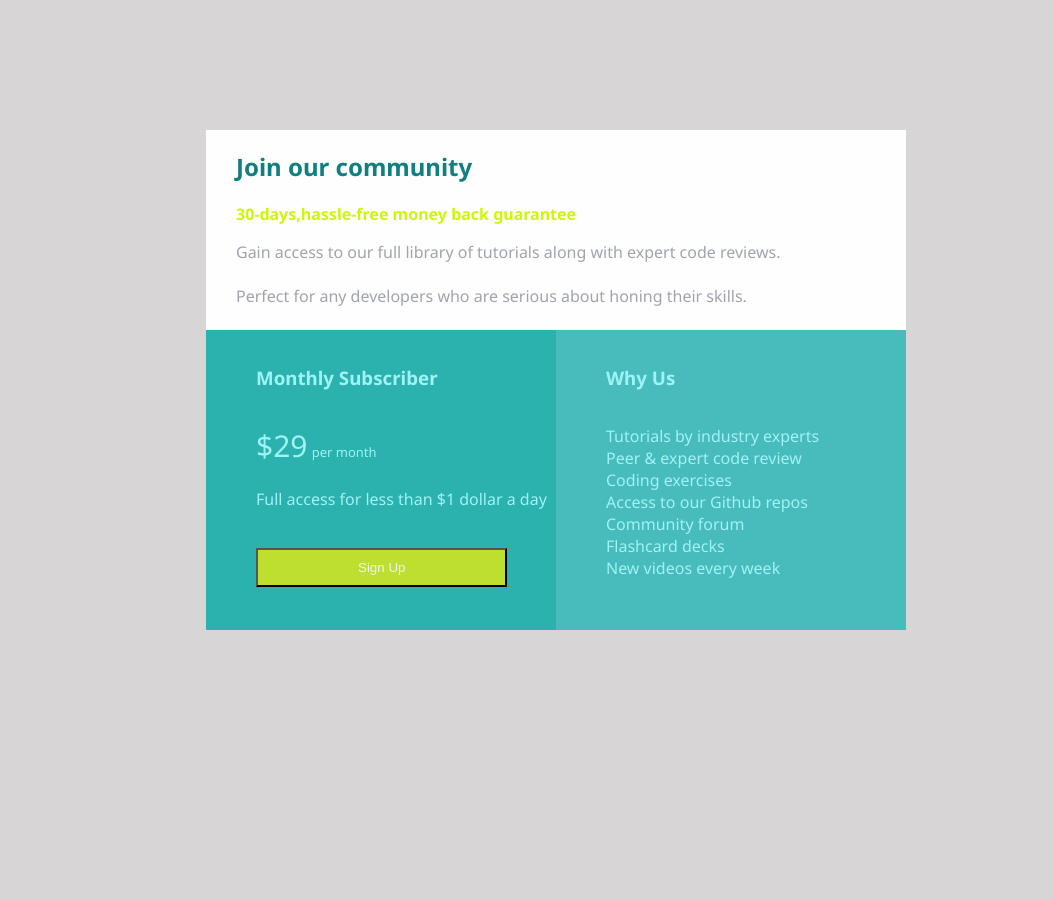
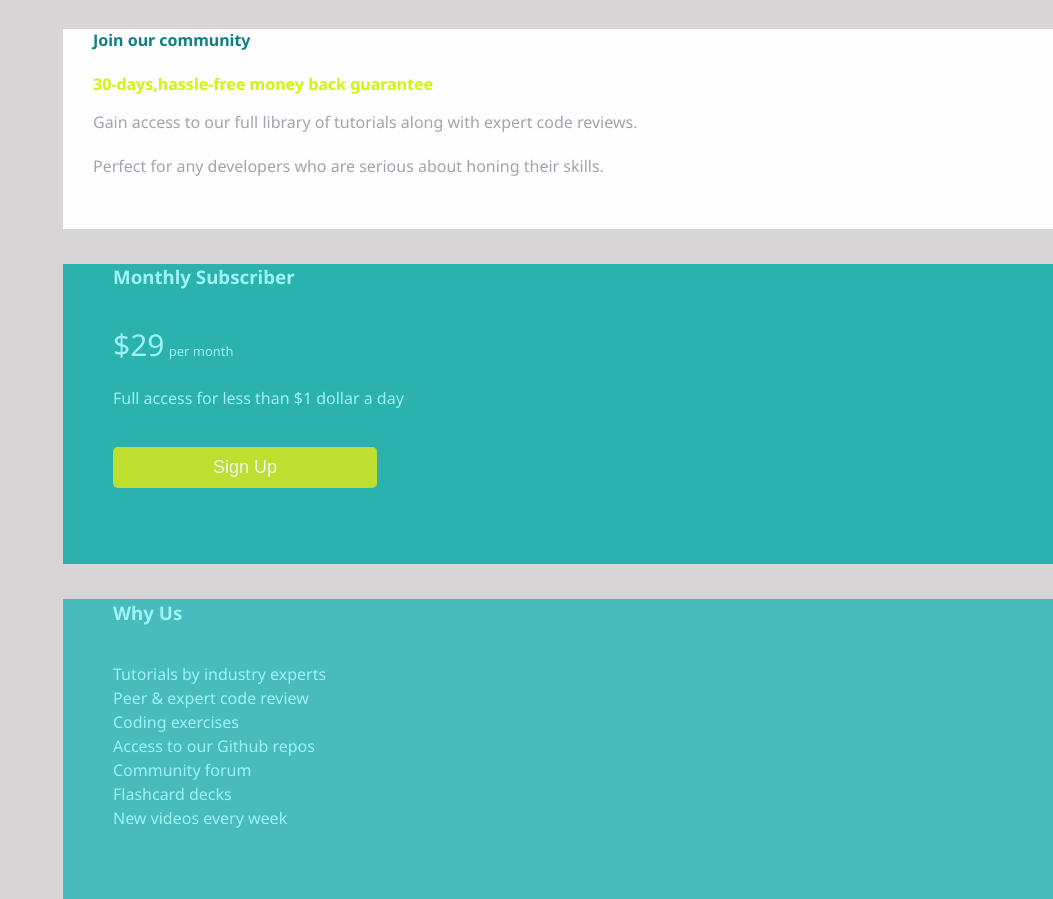
Before and after one commit to oladkenny/flex-clone, a plain HTML site: page index.html in a window 1280 px wide. Shown: the whole page, without its empty margins (227-1280 px from the left). Before the commit the page ends 800 px from the top, so only its background shows below. Drawn offline with Linux system fonts and the light colour scheme.

Commit message:
minor changes

```diff
--- a/index.html
+++ b/index.html
@@ -8,11 +8,16 @@
     <link rel="stylesheet" href="styles.css">
     <link rel="preconnect" href="https://fonts.googleapis.com">
     <link rel="preconnect" href="https://fonts.gstatic.com" crossorigin>
-<link href="https://fonts.googleapis.com/css2?family=Noto+Sans:ital,wght@0,100..900;1,100..900&display=swap" rel="stylesheet">
+    <link href="https://fonts.googleapis.com/css2?family=Noto+Sans:ital,wght@0,100..900;1,100..900&display=swap"
+        rel="stylesheet">
 </head>
 
 <body>
+    <article class="container">
+
         <section>
+
+            <article class="centered-aricle">
 
                 <div id="first-div">
                     <h1 class="top-div">Join our community</h1>
@@ -31,7 +36,8 @@
                 <div id="second-div" class="bottom-divs">
                     <h3 class="bottom-div-content">Monthly Subscriber</h3>
 
-            <p class="bottom-div-content"><span id="first-span">$29</span> <span id="second-span">per month</span>
+                    <p class="bottom-div-content"><span id="first-span">$29</span> <span id="second-span">per
+                            month</span>
                         <br>
                         <br>
                         Full access for less than $1 dollar a day
@@ -62,7 +68,11 @@
                     </p>
                 </div>
 
+            </article>
+
         </section>
+
+    </article>
 </body>
 
 </html>
--- a/styles.css
+++ b/styles.css
@@ -2,8 +2,7 @@
 section {
     width: 700px;
     height: 500px;
-    margin-top: 130px;
-    margin-left: 425px;
+    margin: auto;
     display: flex;
     flex-direction: row;
     flex-wrap: wrap;
@@ -11,7 +10,6 @@ section {
     font-optical-sizing: auto;
     font-weight: weight;
     font-style: normal;
-
 }
 
 /* body part */
@@ -20,10 +18,6 @@ body {
 }
 
 /* div parts */
-div {
-    width: 300px;
-    height: 150px;
-}
 
 div:nth-of-type(1) {
     width: 1000px;
@@ -55,6 +49,7 @@ div:nth-of-type(1) {
 
 #third-div {
     background-color: #48bbbc;
+    line-height:1.5;
 }
 
 .bottom-div-content {
@@ -65,10 +60,13 @@ div:nth-of-type(1) {
 
 /* button part */
 button {
+    font-size: large;
     padding: 10px 100px;
     margin-left: 50px;
     background-color: #bedf30;
     color: #f0f4f4;
+   border:#bedf30;
+    border-radius: 5px;
 }
 
 /* heading part */
```
Lines whose indentation alone changed are shown as unchanged.
